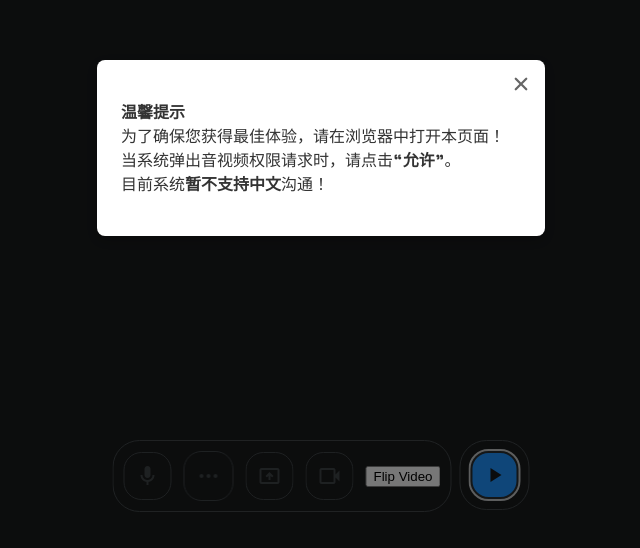
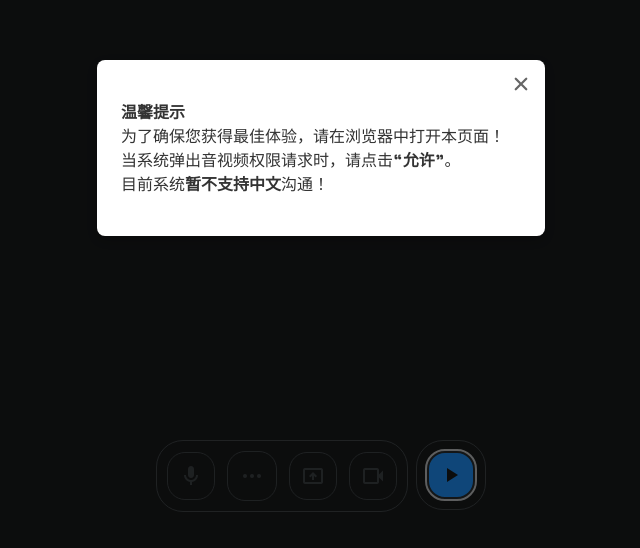
Before and after one commit to liu-ziting/gemini-live, a React (Create React App) app: page / in a window 1280 px wide. Shown: the part 252-800 px from the top of the page, without its empty margins (319-959 px from the left). Built offline with nearby package versions, Linux system fonts and the light colour scheme; no server answers.

Commit message:
修改后置摄像头

```diff
--- a/src/App.tsx
+++ b/src/App.tsx
@@ -19,16 +19,10 @@ function App() {
   const videoRef = useRef<HTMLVideoElement>(null);
   const [videoStream, setVideoStream] = useState<MediaStream | null>(null);
   const [showModal, setShowModal] = useState(true); // 控制弹出层显示
-  const [isFlipped, setIsFlipped] = useState(false); // 控制视频翻转状态
 
   // 关闭弹出层
   const handleCloseModal = () => {
     setShowModal(false);
-  };
-
-  // 切换视频翻转状态
-  const handleFlipToggle = () => {
-    setIsFlipped(!isFlipped);
   };
 
   return (
@@ -46,7 +40,6 @@ function App() {
               <video
                 className={cn("stream", {
                   hidden: !videoRef.current || !videoStream,
-                  flipped: isFlipped, // 应用翻转状态
                 })}
                 ref={videoRef}
                 autoPlay
@@ -59,10 +52,7 @@ function App() {
               supportsVideo={true}
               onVideoStreamChange={setVideoStream}
             >
-              {/* 添加一个按钮用于切换视频翻转 */}
-              <button onClick={handleFlipToggle}>
-                {isFlipped ? "Reset Video" : "Flip Video"}
-              </button>
+              {/* put your own buttons here */}
             </ControlTray>
           </main>
         </div>
--- a/src/hooks/use-webcam.ts
+++ b/src/hooks/use-webcam.ts
@@ -42,7 +42,9 @@ export function useWebcam(): UseMediaStreamResult {
 
   const start = async () => {
     const mediaStream = await navigator.mediaDevices.getUserMedia({
-      video: true,
+      video: {
+        facingMode: "environment", // 直接指定后置摄像头
+      },
     });
     setStream(mediaStream);
     setIsStreaming(true);
```
